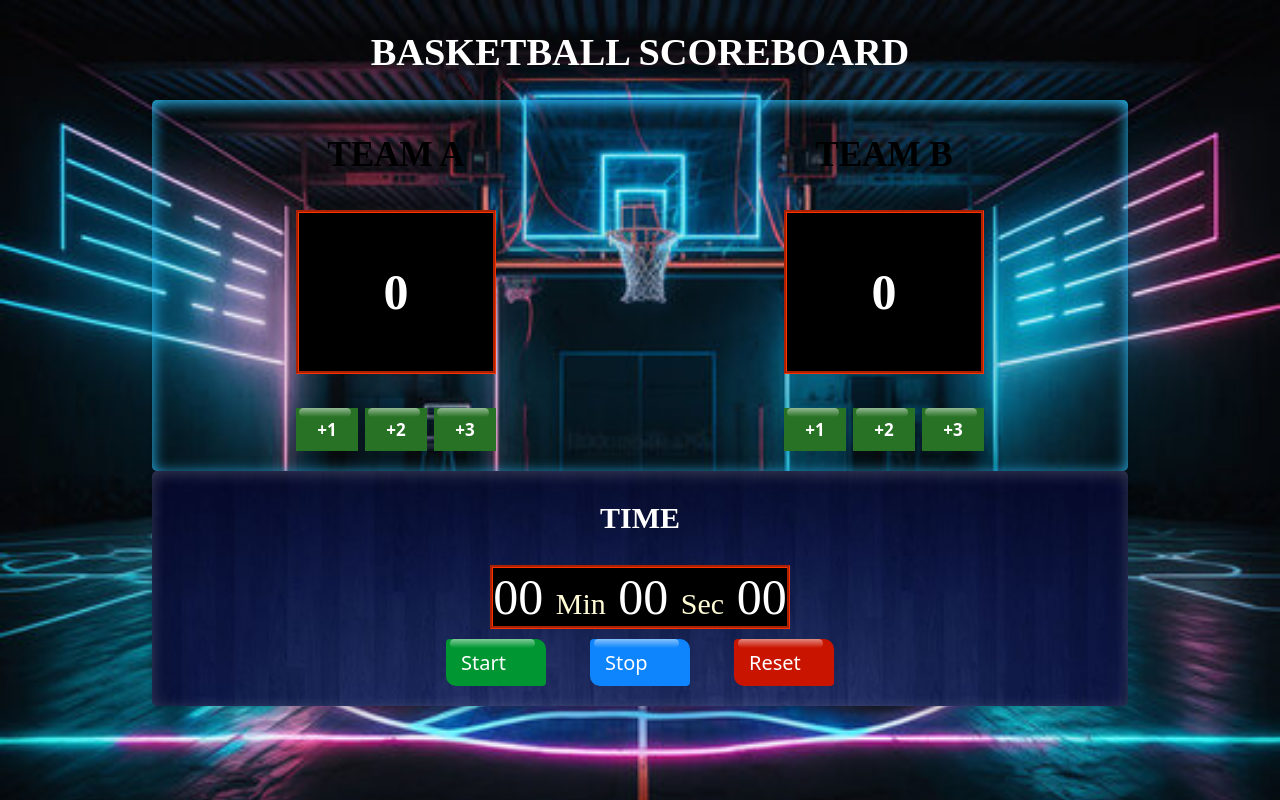
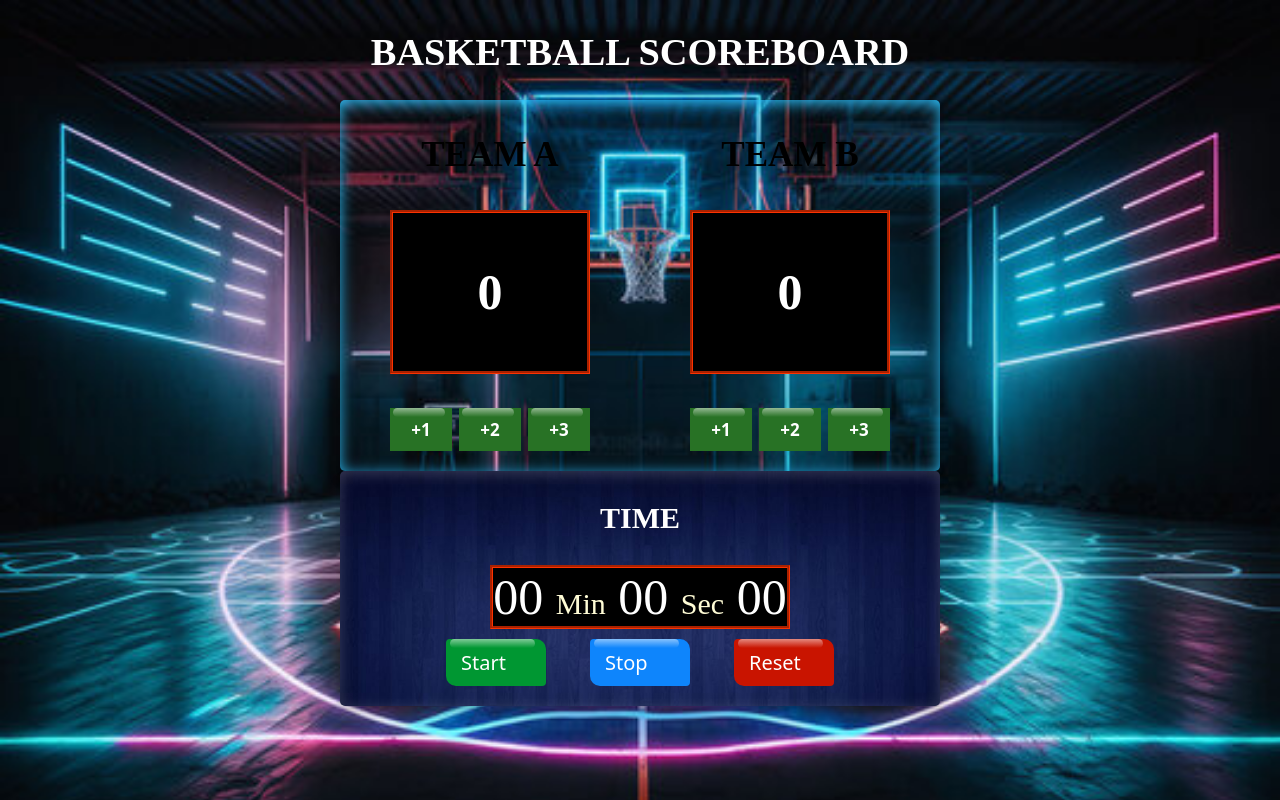
Before and after one commit to atnarp/Basketball_Scoreboard, a plain HTML site: page index.html in a window 1280 px wide. Drawn offline with Linux system fonts and the light colour scheme.

Commit message:
Css updated

```diff
--- a/index.css
+++ b/index.css
@@ -12,8 +12,8 @@ body {
     justify-content: space-around;
     height: fit-content;
     color: #000000;
-
-    max-width: 80%;
+    aspect-ratio:3/2 1/2;
+    width: 600px;
     margin: auto;
     border-radius: 5px;
     padding-bottom: 20px;
@@ -29,8 +29,8 @@ body {
   border-radius: 5px;
   justify-content: center;
   align-items: center;
-  width: 80%;
-  margin-left: 10%;
+  width: 600px;
+  margin: auto;
    padding-bottom: 20px;
   background-image: url(blue.jpg);
   background-size: cover;
```
